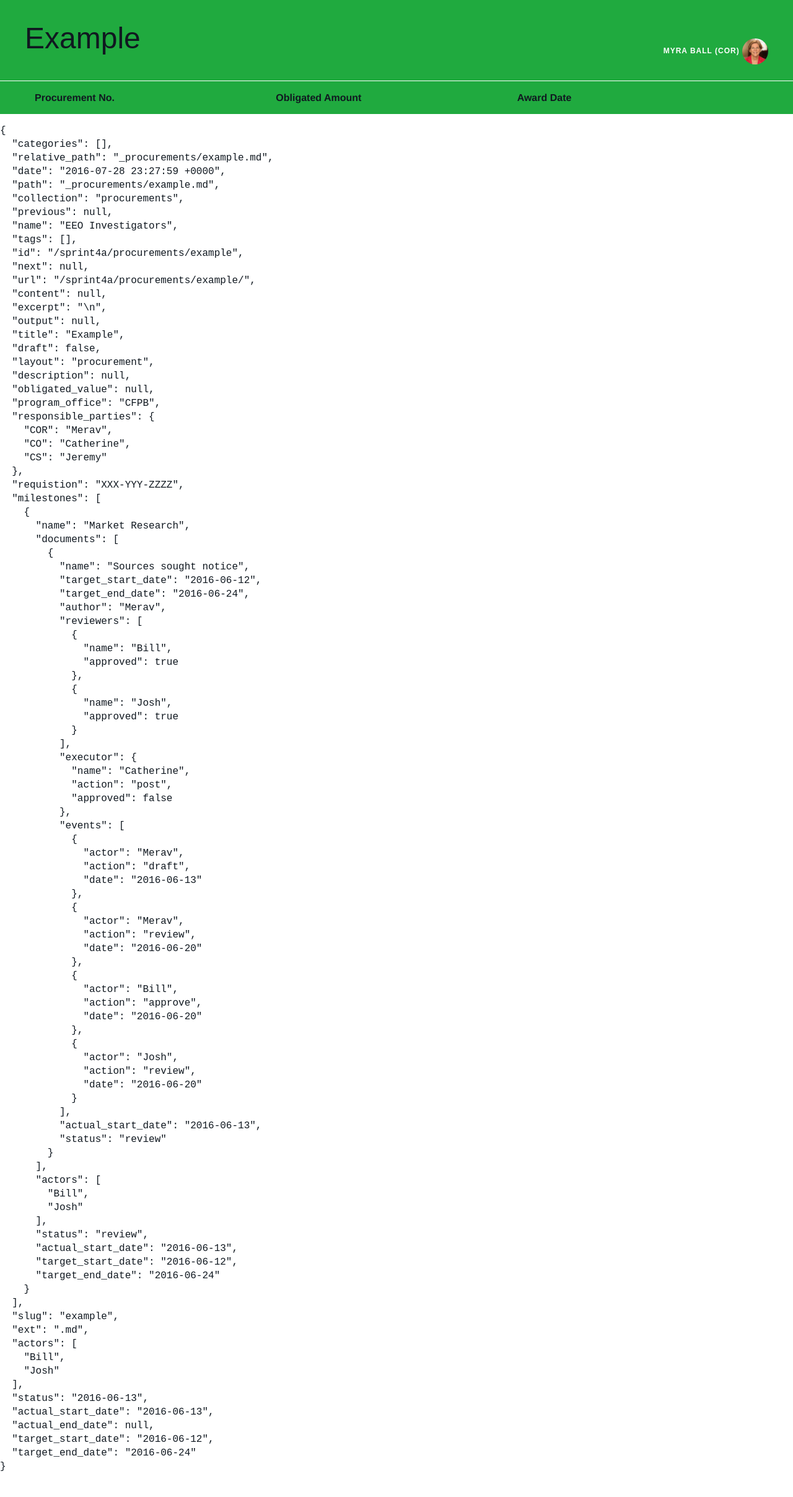
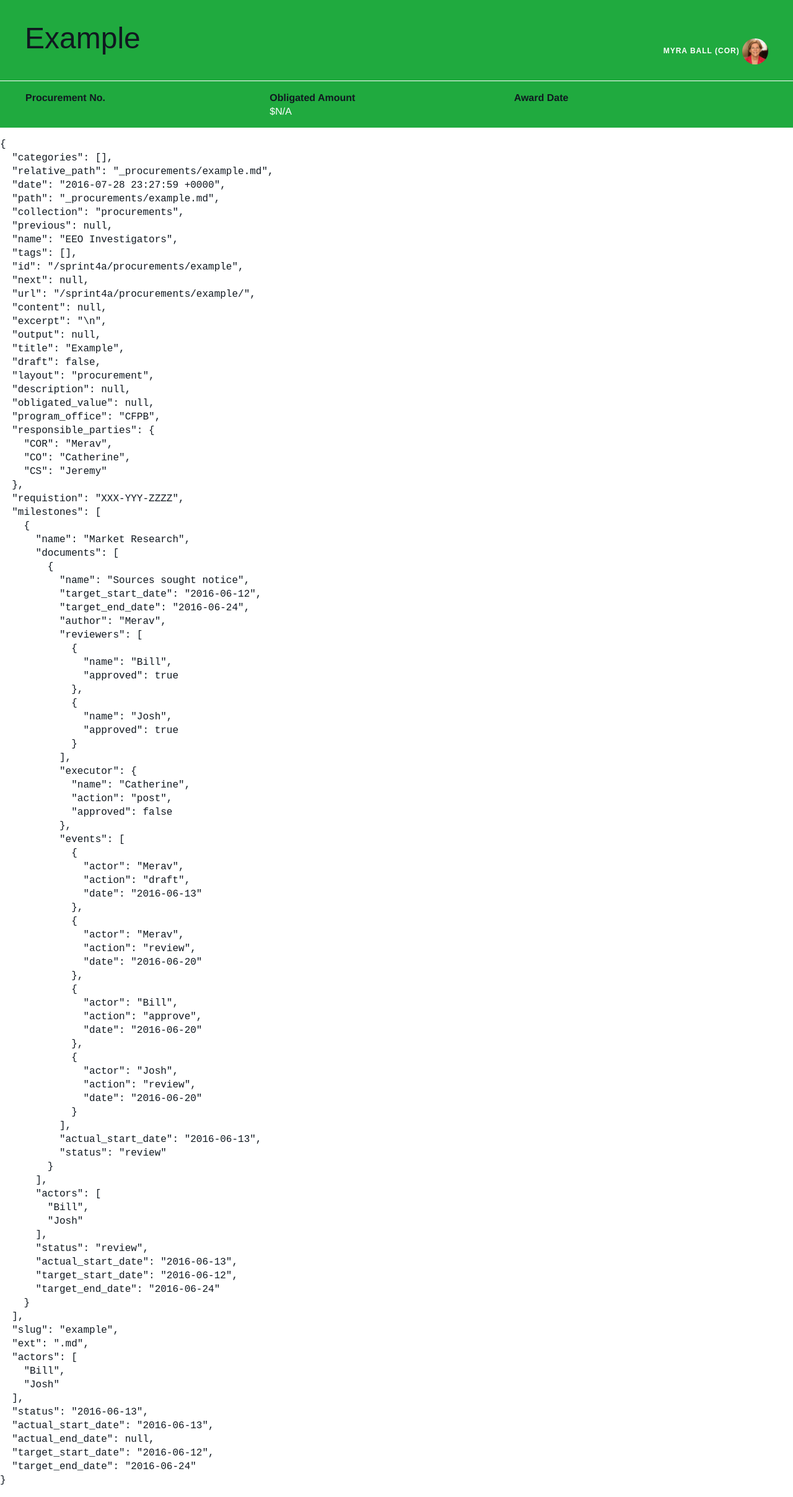
Before and after one commit to 18F/cfpb-eprocurement, a Jekyll site: the page built from _procurements/example.md, in a window 1280 px wide. Shown: the whole page at 62% size. Built offline with Jekyll 4.4.1, drawn with Linux system fonts in a browser that asks for light colours; before the commit the page ends 2394 px from its top, so only the background shows below that.

Commit message:
Adds currency format, row align

```diff
--- a/_layouts/procurement.html
+++ b/_layouts/procurement.html
@@ -17,13 +17,13 @@ stylesheets:
       <div class="col-3">
         <p class="detail-header__title"><b>Obligated Amount</b></p>
         <p class="detail-header__data">
-          {{ proc.obligated_value }}
+          ${{ proc.obligated_value | number_to_currency }}
         </p>
       </div>
       <div class="col-3">
         <p class="detail-header__title"><b>Award Date</b></p>
         <p class="detail-header__data">
-          {{ proc.requested_award_date }}
+          {{ proc.requested_award_date | date: '%B %d, %Y' }}
         </p>
       </div>
     </div>
--- a/_plugins/procurement.rb
+++ b/_plugins/procurement.rb
@@ -36,6 +36,15 @@ end
 
 module CFPB
   module Procurement
+
+    def number_to_currency(number)
+      return "N/A" unless number
+
+      amount = format("%.2f", number)
+      while amount.sub!(/(\d+)(\d\d\d)/,'\1,\2'); end
+
+      amount
+    end
 
     def prepare_for_jsonify(data)
       # XXX if these are set, then they will cause stack overflows
--- a/static/css/sprint4a.scss
+++ b/static/css/sprint4a.scss
@@ -27,6 +27,10 @@ header {
   display: flex;
   margin: 1em;
   // border: 1px solid black;
+
+  [class^="col-"]:first-child, [class*=" col-"]:first-child {
+    margin-left: -15px;
+  }
 
   .col {
     flex: 1;
```
